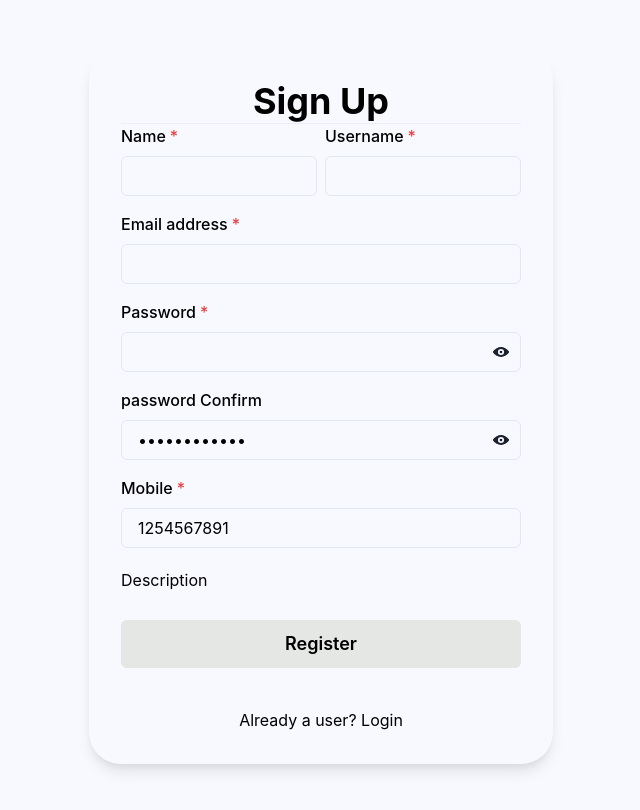
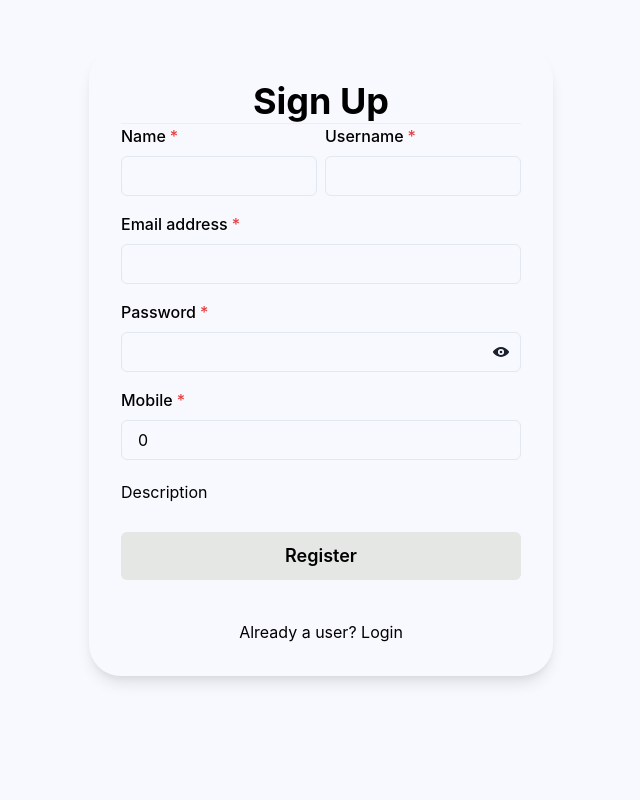
Before and after one commit to joelwembo/reactjs-redux-docker-app, a React (Create React App) app in the folder src/: page /signup in a window 1280 px wide. Shown: the top 810 px of the page, without its empty margins (399-1039 px from the left). Built offline with nearby package versions, Linux system fonts and the light colour scheme; the HTML template or start-up script is replaced by a standard one.

Commit message:
updated account creation and password verification

```diff
--- a/src/Redux/AppReducer/action.js
+++ b/src/Redux/AppReducer/action.js
@@ -91,7 +91,7 @@ const deleteSubTask = (id, payload) => (dispatch) => {
 const createTask = (payload) => (dispatch) => {
   dispatch({ type: types.CREATE_TASKS_REQUEST });
   return axios
-    .post("http://localhost:5000/api/posts/tasks", payload)
+    .post("http://localhost:5000/api/posts/", payload)
     .then((r) => {
       dispatch({ type: types.CREATE_TASKS_SUCCESS, payload: r });
     })
--- a/src/Redux/AuthReducer/action.js
+++ b/src/Redux/AuthReducer/action.js
@@ -4,8 +4,9 @@ import * as types from "./actionTypes";
 const register = (payload) => (dispatch) => {
   dispatch({ type: types.REGISTER_REQUEST });
   return axios
-    .post("https://masai-api-mocker.herokuapp.com/auth/register", payload)
+    .post("http://localhost:5000/api/auth/register", payload)
     .then((r) => {
+      console.log(r)
       dispatch({ type: types.REGISTER_SUCCESS, payload: r.data });
     })
     .catch((e) => dispatch({ type: types.REGISTER_FAILURE, payload: e }));
@@ -28,7 +29,7 @@ const profile = (payload) => (dispatch) => {
   dispatch({ type: types.PROFILE_REQUEST });
   const options = {
     method: "GET",
-    url: `https://masai-api-mocker.herokuapp.com/user/${payload.username}`,
+    url: `http://localhost:5000/api/auth/user/${payload.username}`,
     headers: { Authorization: `Bearer ${payload.token}` },
   };
 
--- a/src/libs/Authenticate.jsx
+++ b/src/libs/Authenticate.jsx
@@ -78,9 +78,10 @@ export const checkSignupForm = ({
   email,
   password,
   mobile,
+  description
 }) => {
   console.log(name, username, email, password, mobile);
-  if (!name || !username || !email || !password || !mobile) {
+  if (!name || !username || !email || !password || !mobile || !description) {
     return { status: false, message: "Please fill all the details" };
   } else {
     return { status: true };
--- a/src/pages/Signup.jsx
+++ b/src/pages/Signup.jsx
@@ -36,9 +36,8 @@ const initialState = {
   name: "",
   email: "",
   password: "",
-  passwordConfirm: "",
   username: "",
-  mobile: 1254567891,
+  mobile: 0,
   description: "",
 };
 
@@ -52,8 +51,6 @@ const reducer = (state, action) => {
       return { ...state, email: action.payload };
     case "password":
       return { ...state, password: action.payload };
-    case "passwordConfirm":
-      return { ...state, passwordConfirm: action.payload };
     case "username":
       return { ...state, username: action.payload };
     case "mobile":
@@ -183,23 +180,7 @@ const Signup = () => {
               </InputGroup>
             </FormControl>
 
-            <FormControl id="passwordConfirm">
-              <FormLabel>password Confirm</FormLabel>
-              <InputGroup>
-                <Input
-                  type={eye ? "text" : "password"}
-                  value="Fabri#!e@123"
-                  onChange={(e) =>
-                    setState({  payload: e.target.value })
-                  }
-                />
-                <InputRightElement h={"full"}>
-                  <Button variant={"ghost"} onClick={handleEye}>
-                    <ViewIcon />
-                  </Button>
-                </InputRightElement>
-              </InputGroup>
-            </FormControl>
+
             <Box>
               <FormControl id="mobile" isRequired>
                 <FormLabel>Mobile</FormLabel>
```
